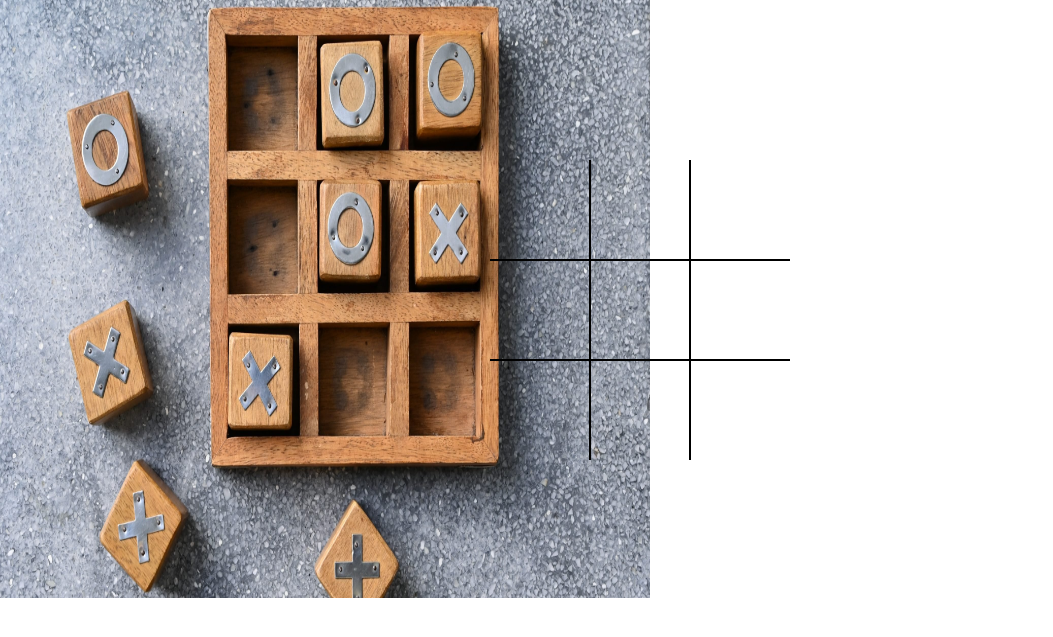
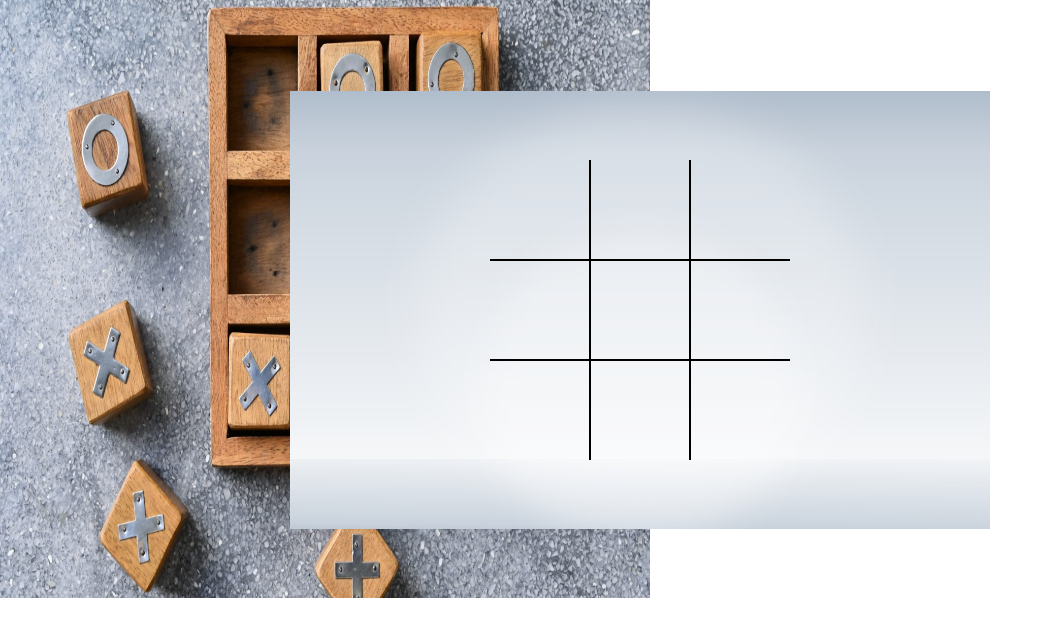
Before and after one commit to AryanSinghIIIT/Tic-Tac-Toe-Game, a plain HTML site: page index.html in a window 1280 px wide. Shown: the part 95-732 px from the top of the page, without its empty margins (0-1053 px from the left). Drawn offline with Linux system fonts and the light colour scheme.

Commit message:
Update index.html

```diff
--- a/index.html
+++ b/index.html
@@ -10,7 +10,7 @@
 </head>
 <body>
     <h1 class="head">Tic <span>Tac</span>  Toe</h1>
-  <div class="board" id="board">
+  <div class="board bground" id="board">
     <div class="cell" data-cell></div>
     <div class="cell" data-cell></div>
     <div class="cell" data-cell></div>
```
